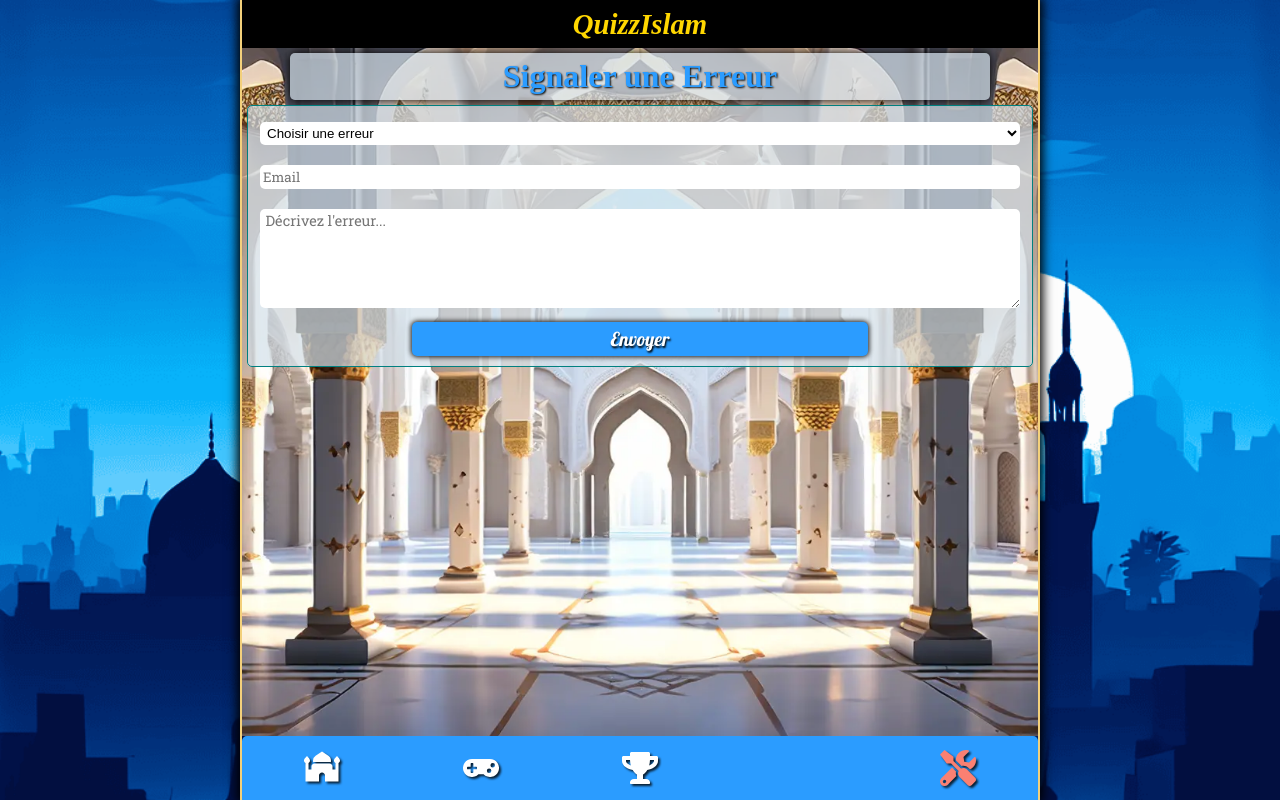
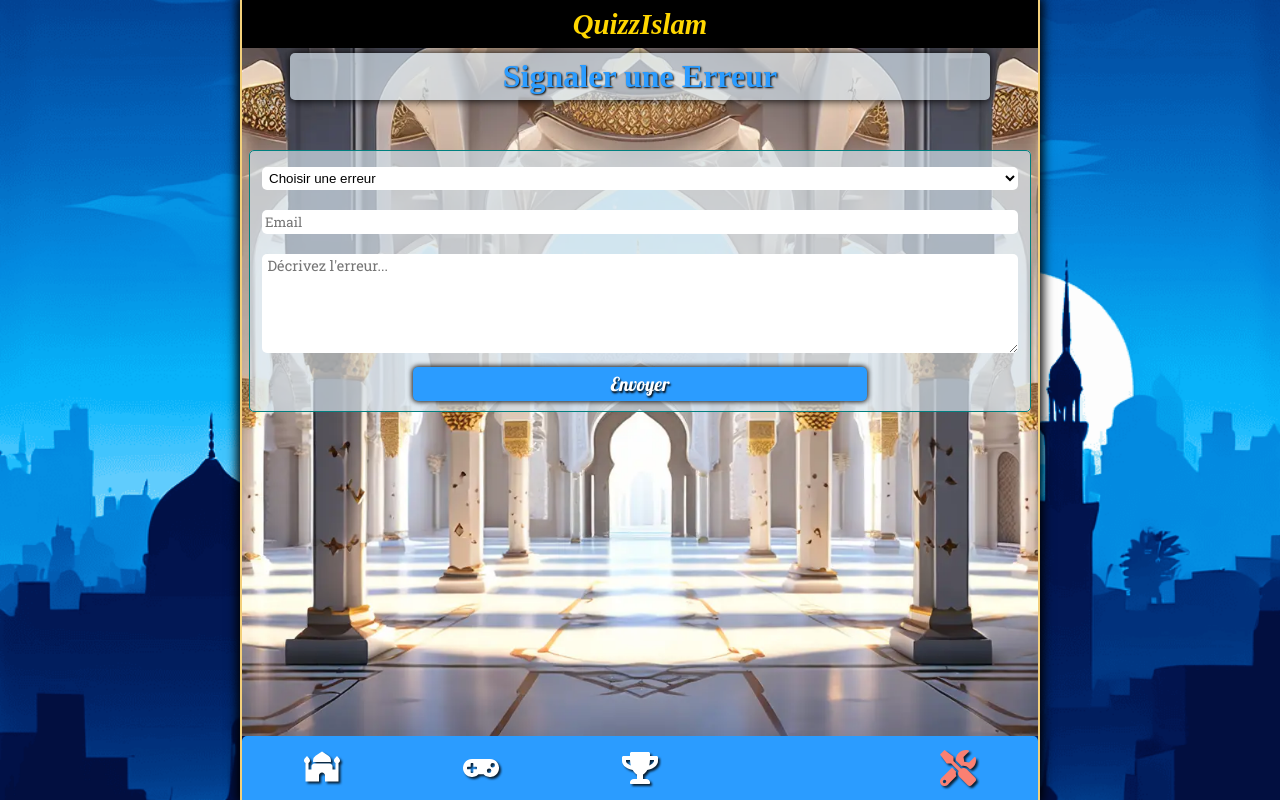
Before and after one commit to nadfri/react-quizzislam, a React (Create React App) app: page /settings/signalement in a window 1280 px wide. Built offline with nearby package versions, Linux system fonts and the light colour scheme; no server answers; some icons are missing; a web font is replaced by a local one.

Commit message:
Fix: shadow & scrollTop

```diff
--- a/src/Components/Competition/Competition.scss
+++ b/src/Components/Competition/Competition.scss
@@ -17,7 +17,6 @@
         border-radius: 5px;
         background-color: rgba(75, 119, 141, 0.7);
         transform: skewX(-17deg) translate3d(-10px, 0, 0);
-        box-shadow: 0px 0px 5px 1px #191919;
         color: gold;
         margin: 5px 0;
         padding: 0px 5px 0px 25px;
@@ -34,7 +33,6 @@
         margin: 5px 0;
         transform: skewX(-17deg) translate3d(-100vw, 0, 0);
         padding: 5px 10px 5px 0px;
-        box-shadow: 0px 0px 5px 1px #191919;
         transition: all 0.5s;
         font-size: 1.3rem;
         text-align: right;
@@ -119,7 +117,7 @@
       margin: 5px;
       width: 46%;
       font-size: 1.1rem;
-      font-family: "Roboto slab", Arial;
+      font-family: 'Roboto slab', Arial;
       text-shadow: none;
       display: flex;
       align-items: center;
--- a/src/Components/NavBar/NavBar.scss
+++ b/src/Components/NavBar/NavBar.scss
@@ -5,9 +5,6 @@
   width: 100%;
   max-width: 796px;
   height: 8%;
-
-  border-top-left-radius: 5px;
-  border-top-right-radius: 5px;
 
   display: flex;
   justify-content: space-around;
--- a/src/Components/ScrollTop/ScrollTop.jsx
+++ b/src/Components/ScrollTop/ScrollTop.jsx
@@ -4,7 +4,7 @@ import './ScrollTop.scss';
 
 function ScrollTop() {
   useEffect(() => {
-    document.body.style.overflowY = 'scroll';
+    document.body.style.overflowY = 'auto';
 
     return () => {
       document.body.style.overflowY = 'initial';
--- a/src/Components/Signalement/Signalement.scss
+++ b/src/Components/Signalement/Signalement.scss
@@ -5,7 +5,7 @@
   background-position: center;
   background-size: cover;
   text-align: center;
-  padding-top: 5px;
+  padding: 5px;
 
   h1 {
     margin: auto;
@@ -15,7 +15,7 @@
     background-color: rgba(211, 224, 234, 0.7);
     border-radius: 5px;
     border: solid 1px teal;
-    margin: 5px;
+    margin-top: 50px;
     animation: slideIn 0.5s forwards;
   }
 
```
